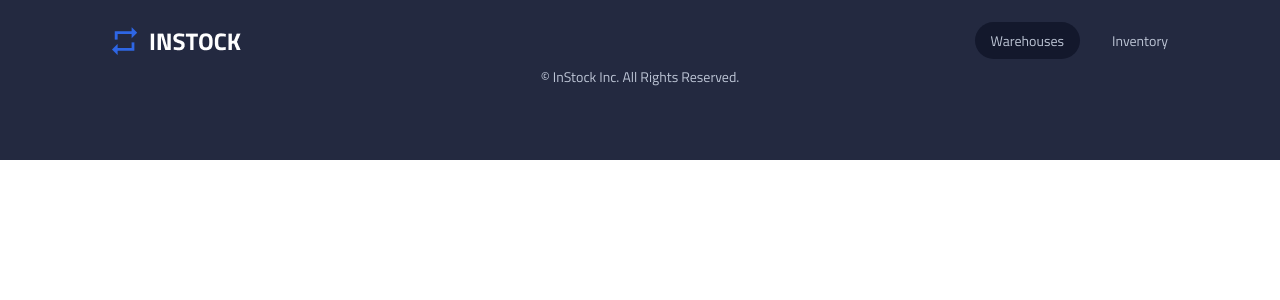
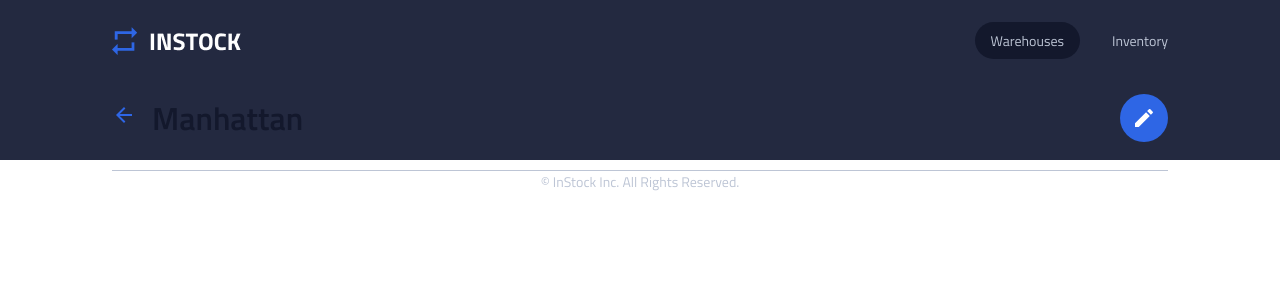
Before and after one commit to Muudy12/golden-lions-InStock, a React (Vite) app: page /warehouses/1 in a window 1280 px wide. Shown: the top 300 px of the page. Built offline with nearby package versions, Linux system fonts and the light colour scheme; a web font is replaced by a local one.

Commit message:
warehouse details page createdcand styles

```diff
--- a/src/pages/Warehouses/WarehouseDetails/WarehouseDetails.jsx
+++ b/src/pages/Warehouses/WarehouseDetails/WarehouseDetails.jsx
@@ -1,12 +1,77 @@
-import React from 'react'
-import './WarehouseDetails.scss'
+import React, { useState, useEffect } from 'react';
+import { useParams } from 'react-router-dom';
+
+import { ReactSVG } from "react-svg";
+import backIcon from "../../../assets/icons/arrow_back-24px.svg";
+import editIcon from "../../../assets/icons/edit-white-24px.svg";
+
+
+import './WarehouseDetails.scss';
 
 function WarehouseDetails() {
+  const params = useParams();
+  const [warehouse, setWarehouse] = useState();
+
+  useEffect(() => {
+    const data = getTestData();
+
+    const foundWarehouse = data.find(item => item.id == params.warehouseId);
+    if (foundWarehouse) {
+      setWarehouse(foundWarehouse);
+    }
+  }, [params.warehouseId]);
+
   return (
     <div>
-
+      <section className='warehouse'>
+        <section className='warehouse__header'>
+          <ReactSVG src={backIcon} />
+          {warehouse?(<h1 className='warehouse__header--title'>{warehouse.warehouse_name}</h1>) : (<p>Loading...</p>)}
+        </section>
+        <div className='warehouse__header--wrapper'>
+          <ReactSVG className='warehouse__header--wrapper-editIcon' src={editIcon} />
+        </div>
+      </section>
     </div>
-  )
+  );
 }
 
-export default WarehouseDetails
+function getTestData() {
+  return [
+    {
+      id: 1,
+      warehouse_name: 'Manhattan',
+      address: '503 Broadway',
+      city: 'New York',
+      country: 'USA',
+      contact_name: 'Parmin Aujla',
+      contact_position: 'Warehouse Manager',
+      contact_phone: '+1 (646) 123-1234',
+      contact_email: 'paujla@instock.com',
+    },
+    {
+      id: 2,
+      warehouse_name: 'Washington',
+      address: '33 Pearl Street SW',
+      city: 'Washington',
+      country: 'USA',
+      contact_name: 'Greame Lyon',
+      contact_position: 'Warehouse Manager',
+      contact_phone: '+1 (646) 123-1234',
+      contact_email: 'glyon@instock.com',
+    },
+    {
+      id: 3,
+      warehouse_name: 'Jersey',
+      address: '300 Main Street',
+      city: 'New Jersey',
+      country: 'USA',
+      contact_name: 'Brad MacDonald',
+      contact_position: 'Warehouse Manager',
+      contact_phone: '+1 (646) 123-1234',
+      contact_email: 'bmcdonald@instock.com',
+    },
+  ];
+}
+
+export default WarehouseDetails;
--- a/src/pages/Warehouses/WarehouseDetails/WarehouseDetails.scss
+++ b/src/pages/Warehouses/WarehouseDetails/WarehouseDetails.scss
@@ -0,0 +1,22 @@
+@import "../../../styles/global.scss";
+
+.warehouse {
+    display: flex;
+    align-items: center;
+    justify-content: space-between;
+    border-bottom: .0625rem solid $secondary-cloud-color;
+    &__header {
+        display: flex;
+        align-items: center;
+        gap: 1rem;
+        color: $primary-text-color;
+        &--wrapper {
+            background-color: $primary-element-color;
+            border-radius: 50%;
+            padding: 12px;
+            & > svg, div {
+                display: flex;
+            }
+        }
+    }
+}
```
Also changed, not shown: src/App.jsx (line endings or trailing spaces).
